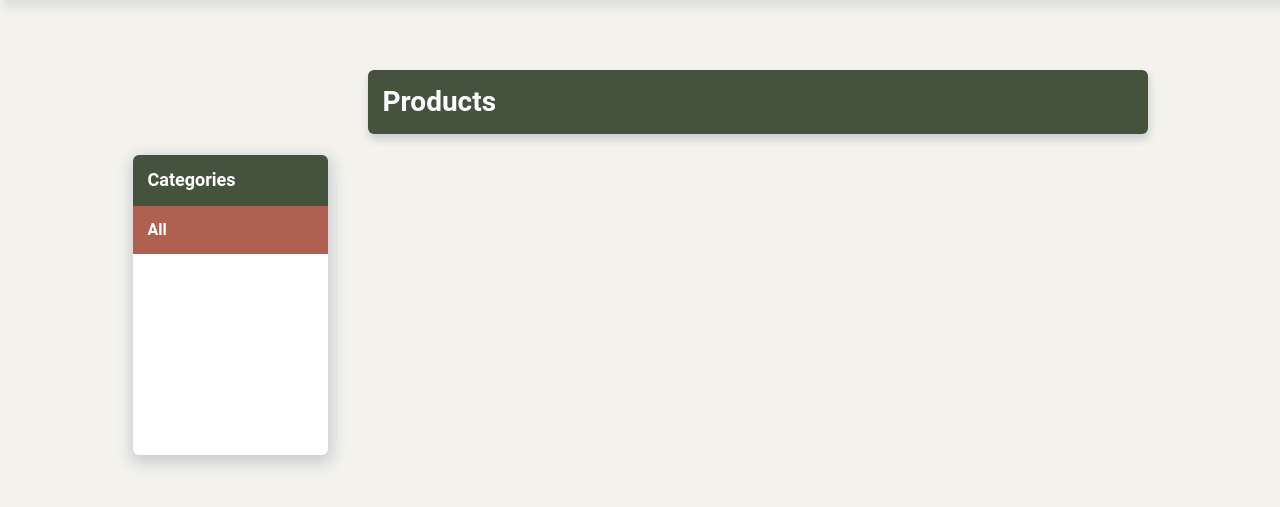
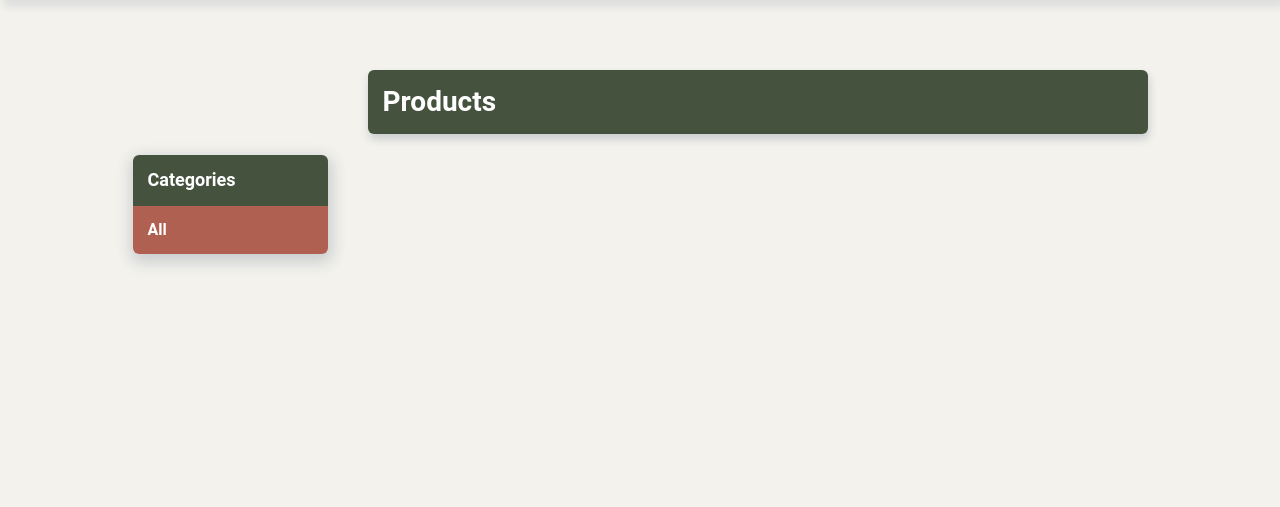
Before and after one commit to Glazapolzet/re-course, a Django app: page /en/shop/ in a window 1280 px wide. Shown: the part 50-557 px from the top of the page. Run offline with Django 4.2, Linux system fonts and the light colour scheme; data that the repository does not hold is empty; parts of the project's set-up code (start-up, migrations or seed data) failed here and were passed over.

Commit message:
more goodies

```diff
--- a/myshop/shop/static/css/shop/product/list.css
+++ b/myshop/shop/static/css/shop/product/list.css
@@ -13,9 +13,7 @@
 .sidebar__wrapper {
     display: flex;
     flex-direction: column;
-    min-height: 300px;
     margin: 85px 0 0;
-    padding: 0 0 15px 0;
     background-color: var(--color-white);
     border-radius: 6px;
     -webkit-box-shadow: 1px 5px 15px 3px rgba(34, 60, 80, 0.2);
```
Also changed, not shown: myshop/media/products/2023/12/01/Il-VetroGlassTeapotwithbloomingtea.webp (added), myshop/media/products/2023/12/01/TealTeaware-2.webp (added), myshop/media/products/2023/12/01/c8354e64f212966985117716154485d3_94b0905c-bc8b-4a47-9237-3c39b5eccb87_2160x.webp (added), 1 other file.
